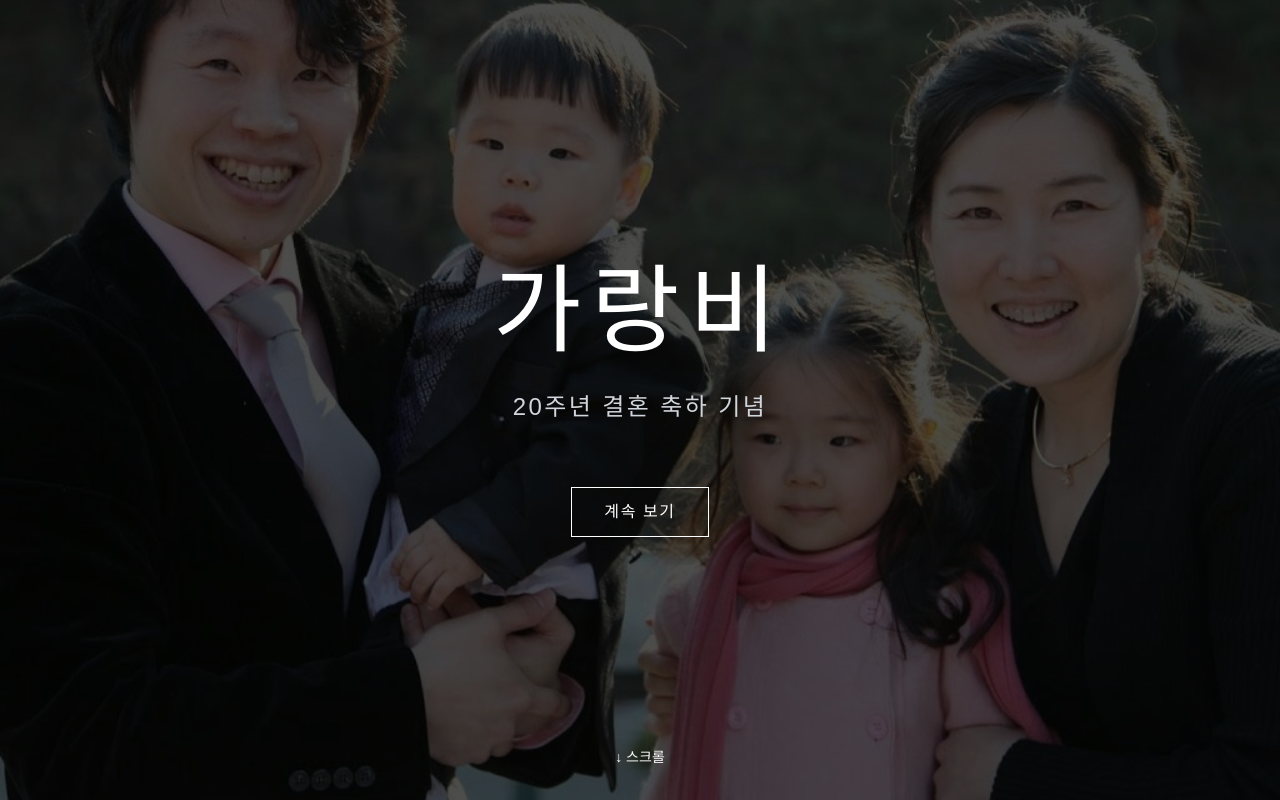
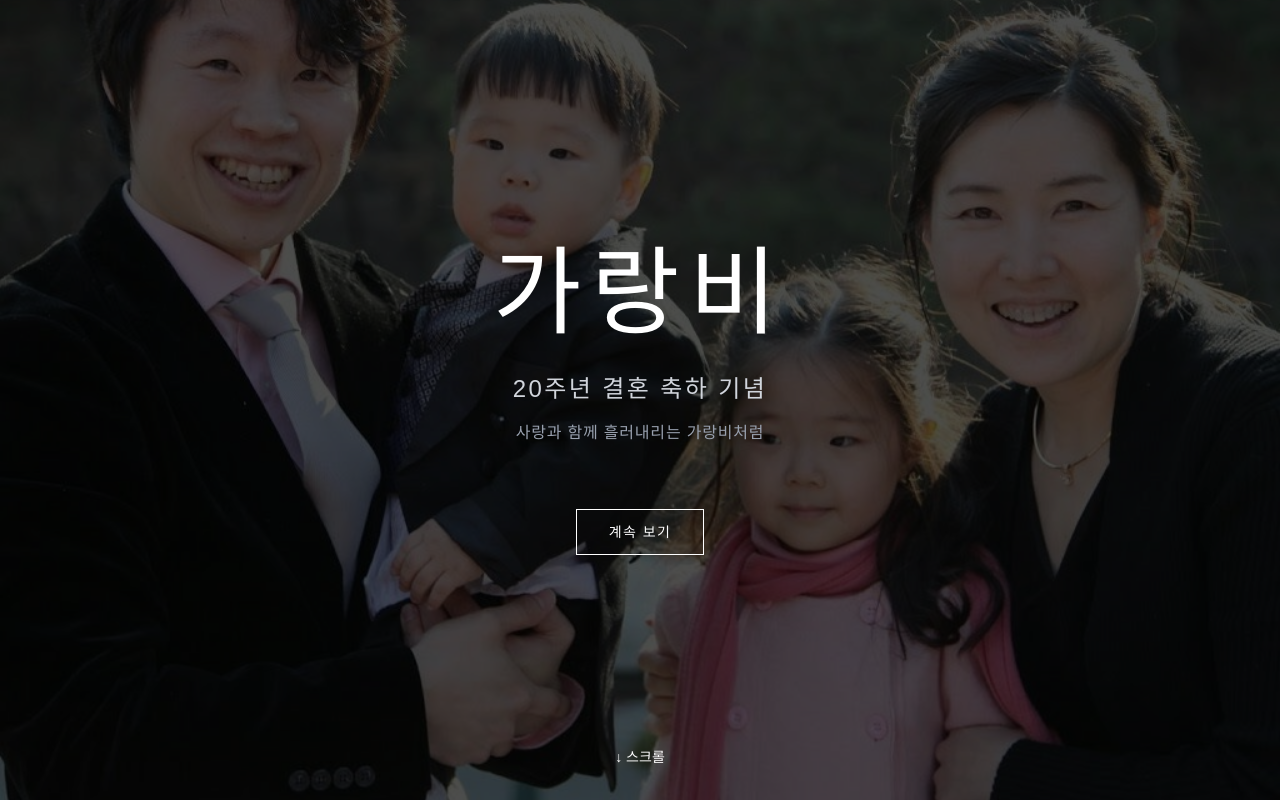
Before and after one commit to cw5444/garangbi, a Next.js app: page / in a window 1280 px wide. Built offline with nearby package versions, Linux system fonts and the light colour scheme.

Commit message:
feat: 축하 테이프 애니메이션 추가

```diff
--- a/app/globals.css
+++ b/app/globals.css
@@ -43,3 +43,14 @@ body {
 .animate-fade-in-delay {
   animation: fade-in 1.2s ease-out 0.3s both;
 }
+
+@keyframes confetti-fall {
+  to {
+    transform: translateY(100vh) rotate(360deg);
+    opacity: 0;
+  }
+}
+
+.animate-confetti {
+  animation: confetti-fall 3s linear forwards;
+}
--- a/app/page.tsx
+++ b/app/page.tsx
@@ -1,23 +1,30 @@
 'use client';
 
 import Image from 'next/image';
-import { useEffect, useRef } from 'react';
+import { useEffect, useRef, useState } from 'react';
 
 export default function Home() {
   const audioRef = useRef<HTMLAudioElement>(null);
+  const [confetti, setConfetti] = useState<Array<{ id: number; left: number; delay: number }>>([]);
 
   useEffect(() => {
-    // 페이지 로드 시 음악 자동 재생 (음소거 상태에서만 작동)
+    // 음악 재생
     if (audioRef.current) {
       audioRef.current.volume = 0.3;
-      audioRef.current.play().catch(() => {
-        // 자동 재생 차단됨 (브라우저 정책)
-      });
+      audioRef.current.play().catch(() => {});
     }
+
+    // 축하 테이프 생성
+    const newConfetti = Array.from({ length: 50 }, (_, i) => ({
+      id: i,
+      left: Math.random() * 100,
+      delay: Math.random() * 0.5,
+    }));
+    setConfetti(newConfetti);
   }, []);
 
   return (
-    <div className="w-full h-screen bg-black flex items-center justify-center overflow-hidden">
+    <div className="w-full min-h-screen bg-black flex items-center justify-center overflow-hidden relative">
       {/* 배경 이미지 */}
       <div className="absolute inset-0">
         <Image
@@ -29,16 +36,37 @@ export default function Home() {
         />
       </div>
 
+      {/* 축하 테이프 효과 */}
+      {confetti.map((c) => (
+        <div
+          key={c.id}
+          className="absolute animate-confetti"
+          style={{
+            left: `${c.left}%`,
+            top: '-10px',
+            animationDelay: `${c.delay}s`,
+            opacity: Math.random() > 0.5 ? 0.7 : 1,
+          }}
+        >
+          <div className={`w-1 h-8 ${['bg-red-500', 'bg-blue-500', 'bg-yellow-400', 'bg-green-500', 'bg-pink-500'][Math.floor(Math.random() * 5)]}`} />
+        </div>
+      ))}
+
       {/* 콘텐츠 */}
-      <div className="relative z-10 text-center">
+      <div className="relative z-10 text-center px-4">
         {/* 타이틀 */}
         <h1 className="text-6xl md:text-8xl font-light tracking-widest text-white mb-8 animate-fade-in">
           가랑비
         </h1>
 
         {/* 부제 */}
-        <p className="text-lg md:text-2xl text-gray-300 font-light tracking-widest mb-16 animate-fade-in-delay">
+        <p className="text-lg md:text-2xl text-gray-300 font-light tracking-widest mb-4 animate-fade-in-delay">
           20주년 결혼 축하 기념
+        </p>
+
+        {/* 축하 문구 */}
+        <p className="text-sm md:text-base text-gray-400 font-light tracking-wider mb-16 animate-fade-in-delay">
+          사랑과 함께 흘러내리는 가랑비처럼
         </p>
 
         {/* CTA 버튼 */}
@@ -46,7 +74,7 @@ export default function Home() {
           onClick={() => {
             document.getElementById('main-content')?.scrollIntoView({ behavior: 'smooth' });
           }}
-          className="px-8 py-3 border border-white text-white hover:bg-white hover:text-black transition-all duration-300 tracking-widest"
+          className="px-8 py-3 border border-white text-white hover:bg-white hover:text-black transition-all duration-300 tracking-widest text-sm"
         >
           계속 보기
         </button>
@@ -64,23 +92,15 @@ export default function Home() {
 
       {/* CSS 애니메이션 */}
       <style jsx>{`
-        @keyframes fade-in {
-          from {
+        @keyframes confetti-fall {
+          to {
+            transform: translateY(100vh) rotate(360deg);
             opacity: 0;
-            transform: translateY(20px);
-          }
-          to {
-            opacity: 1;
-            transform: translateY(0);
           }
         }
 
-        .animate-fade-in {
-          animation: fade-in 1.2s ease-out;
-        }
-
-        .animate-fade-in-delay {
-          animation: fade-in 1.2s ease-out 0.3s both;
+        .animate-confetti {
+          animation: confetti-fall 3s linear forwards;
         }
       `}</style>
     </div>
```
